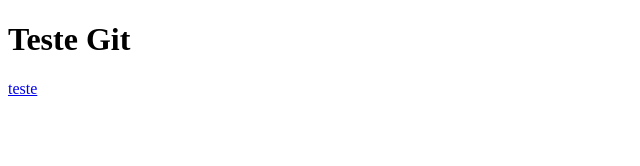
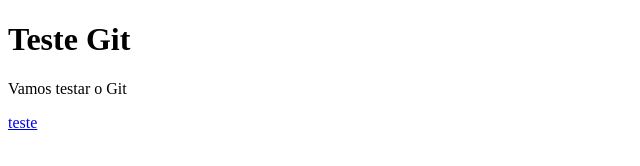
Before and after one commit to izabellylf/TesteGit, a plain HTML site: page index.html in a window 1280 px wide. Shown: the whole page, without its empty margins (0-640 px from the left). Drawn offline with Linux system fonts and the light colour scheme.

Commit message:
alteracao

```diff
--- a/index.html
+++ b/index.html
@@ -8,6 +8,7 @@
 <body>
 
     <h1>Teste Git</h1>
+    <p>Vamos testar o Git</p>
     <a href="teste.html">teste</a>
 
 </body>
```
